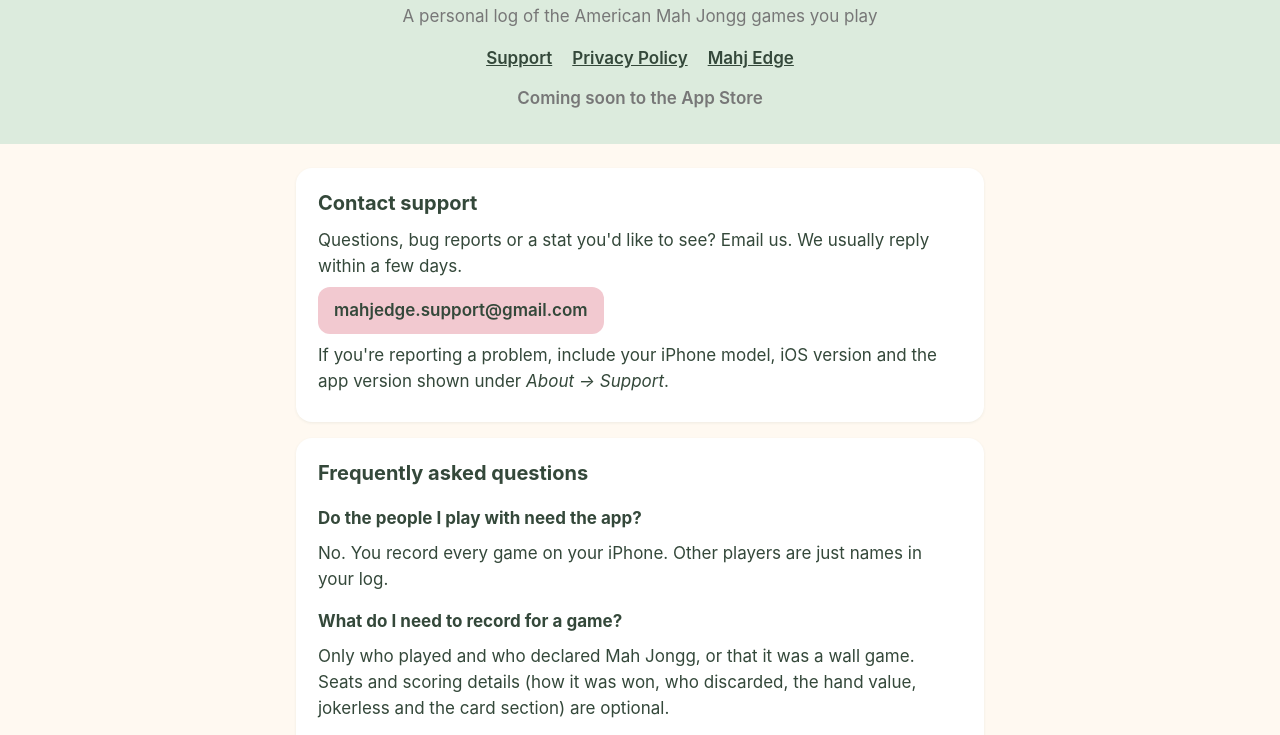
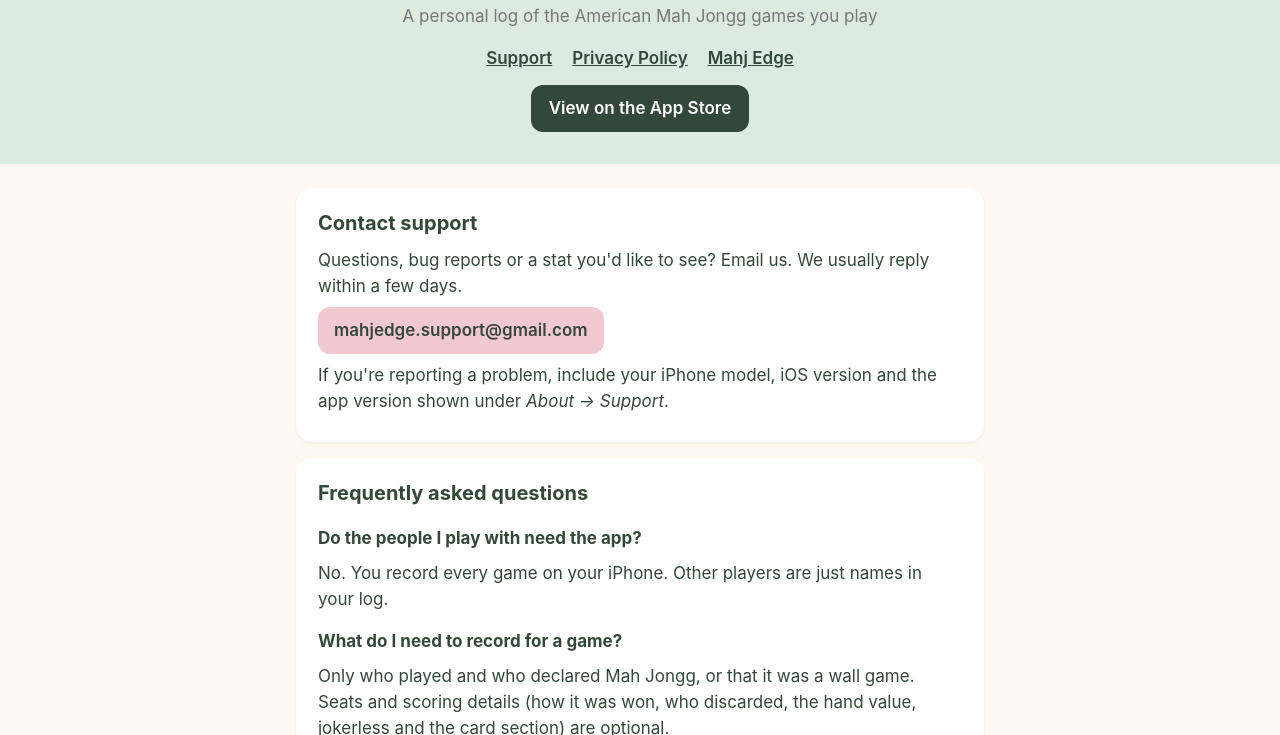
Before and after one commit to ToddrMyers11/mahjedge-site, a plain HTML site: page gamelog/index.html in a window 1280 px wide. Shown: the part 93-828 px from the top of the page. Drawn offline with Linux system fonts and the light colour scheme.

Commit message:
Add App Store link for Mahj Edge: Game Night Log
Co-Authored-By: Claude Opus 5.5 <noreply@anthropic.com>

```diff
--- a/gamelog/index.html
+++ b/gamelog/index.html
@@ -12,7 +12,7 @@
     <h1>Mahj Edge: Game Night Log</h1>
     <p>A personal log of the American Mah Jongg games you play</p>
     <nav><a href="./">Support</a><a href="../privacy/">Privacy Policy</a><a href="../">Mahj Edge</a></nav>
-    <p class="soon">Coming soon to the App Store</p>
+    <a class="store" href="https://apps.apple.com/us/app/mahj-edge-game-night-log/id6832359823">View on the App Store</a>
   </header>
 
   <main>
--- a/style.css
+++ b/style.css
@@ -65,7 +65,6 @@ a { color: var(--ink); }
   text-decoration: none;
 }
 
-.soon { margin-top: 14px; font-weight: 600; }
 
 .apps li { margin: 6px 0; }
 
```
Also changed, not shown: index.html (+1 -1 lines).
